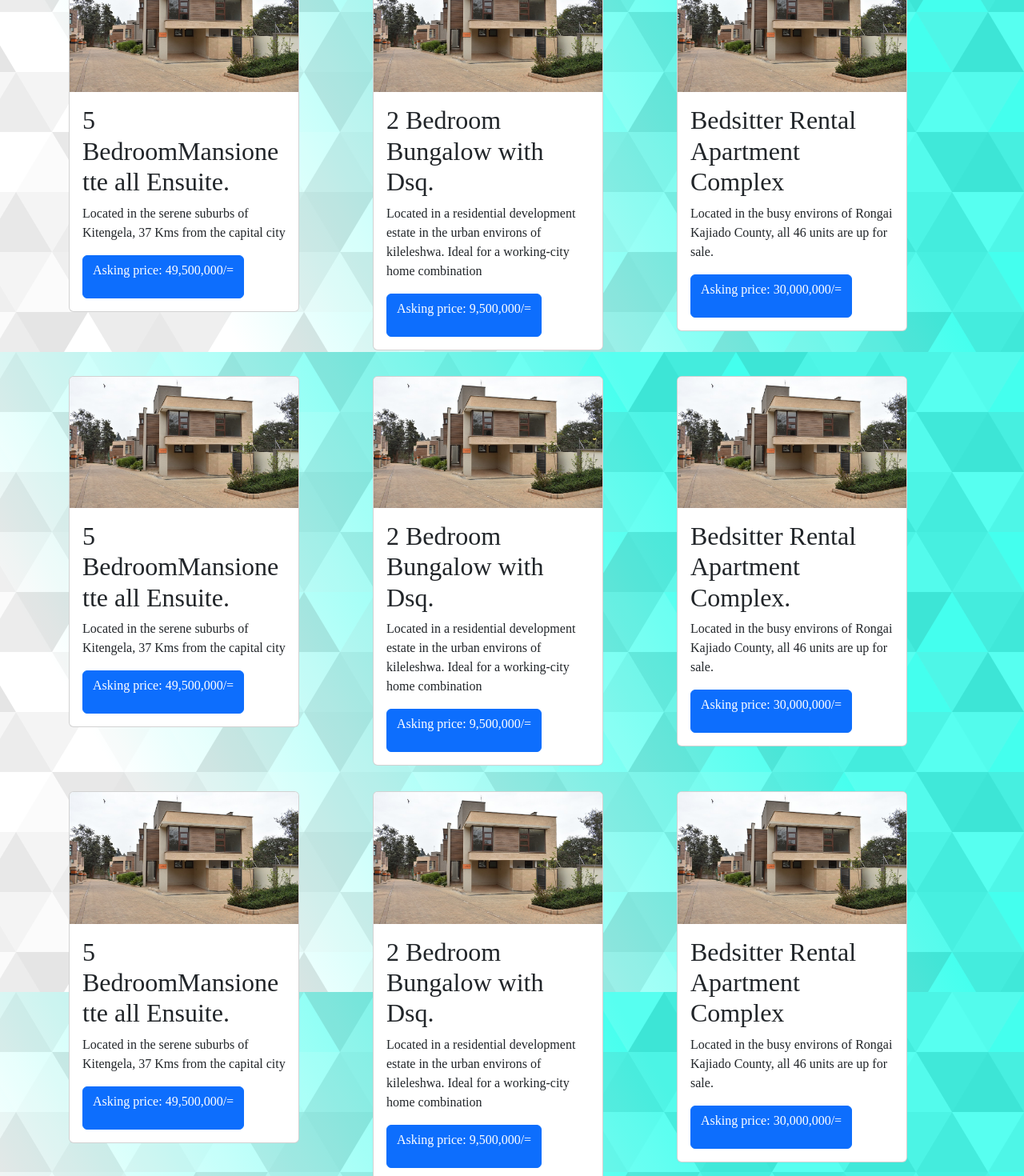
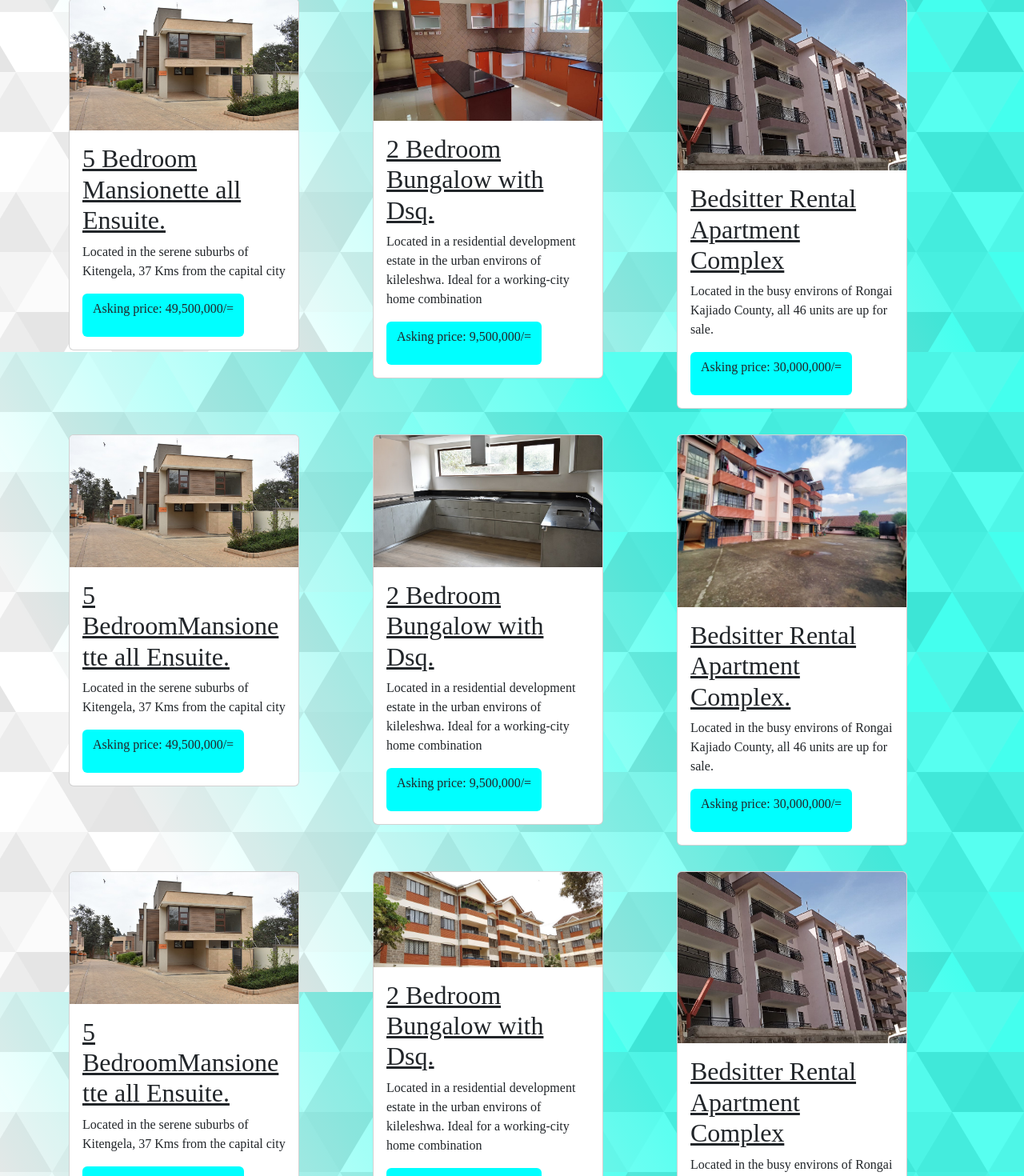
Before and after one commit to Sammienator/lawsavic, a React (Create React App) app: page / in a window 1280 px wide. Shown: the part 1160-2630 px from the top of the page at 80% size. Built offline with nearby package versions, Linux system fonts and the light colour scheme; a web font is replaced by a local one.

Commit message:
final changes

```diff
--- a/package.json
+++ b/package.json
@@ -3,6 +3,10 @@
   "version": "0.1.0",
   "private": true,
   "dependencies": {
+    "@fortawesome/fontawesome-svg-core": "^6.2.1",
+    "@fortawesome/free-brands-svg-icons": "^6.2.1",
+    "@fortawesome/free-solid-svg-icons": "^6.2.1",
+    "@fortawesome/react-fontawesome": "^0.2.0",
     "@testing-library/jest-dom": "^5.16.5",
     "@testing-library/react": "^13.4.0",
     "@testing-library/user-event": "^13.5.0",
--- a/src/App.css
+++ b/src/App.css
@@ -19,7 +19,13 @@ body{
   color: black;
 }
 
- h1, p , Button , Nav , h5 , h2 {
+ h1, p , Button , Nav , h5 , h2 ,form , #footer {
   font-family: 'Aladin', cursive;
 
 }
+Button{
+  color: aqua;
+}
+h1, h2 {
+  text-decoration: underline;
+}
--- a/src/components/About.js
+++ b/src/components/About.js
@@ -7,6 +7,7 @@ import pic12 from '../assets/pic12.jpg'
 import pic4 from '../assets/pic4.jpg'
 import Row from 'react-bootstrap/Row';
 import Col from 'react-bootstrap/Col';
+import Container from 'react-bootstrap/Container';
 
 
 
@@ -120,11 +121,12 @@ function DarkVariantExample() {
 </Row>
 
 
+<Container>
 <Row>
 
 <Col className='col'>
   <h1> Who Are We?</h1>
-<p> Lawsavic Investments Limited is a locally recognised leading independent real estate Company and the countys most fastest growing real estate company,Offering a full spectrum of property services.we fulfill a wide range of real estate needs, including: property management, agency, valuation, project management as well as General, feasibility and research-led consultancy.  </p>
+<p> Lawsavic Investments Limited is a locally recognised, leading and independent, real estate Company, It is also the countys  fastest growing real estate company. We Offer a full spectrum of property services.We also fulfill a wide range of real estate needs, including: property management, agency, valuation, project management as well as General, feasibility and research-led consultancy.  </p>
 
 
 
@@ -143,6 +145,9 @@ function DarkVariantExample() {
 
 </Row>
 
+</Container>
+
+
 
     </>
 
--- a/src/components/Contact.js
+++ b/src/components/Contact.js
@@ -9,7 +9,7 @@ function Contact () {
 
      <Container >
 
-     <h1 className='heading' style={{fontWeight: "bolder" , fontSize: "40px", marginTop: "100px", textAlign: "center"}}> Reach out to me below for a quote, questions or clarifications.</h1>
+     <h1 className='heading' style={{fontWeight: "bolder" , fontSize: "40px", marginTop: "100px", textAlign: "center"}}> Reach out to Us below for a Quote, Questions or Clarifications.</h1>
 
     <Form action="https://formspree.io/f/xnqyqlyb" method="POST" >
 
@@ -42,7 +42,7 @@ function Contact () {
 
 
 
-      <Button variant="primary" type="submit">
+      <Button variant='transparent' type="submit" style={{backgroundColor:"aqua"}}>
         Submit
       </Button>
     </Form>
--- a/src/components/Footer.js
+++ b/src/components/Footer.js
@@ -1,10 +1,28 @@
 import React from 'react'
+import { FontAwesomeIcon } from '@fortawesome/react-fontawesome'
+import { faFacebook, faGithub, faInstagram, faTwitter } from '@fortawesome/free-brands-svg-icons';
+
 
 const Footer = () => {
   return (
-    <div>
-        Lawsavic Investment Limited Copyright 2023
+
+    <>
+        <div id='footer' style={{textAlign: "center"}}>
+        Lawsavic Investment Limited  2023 &copy;Copyright
     </div>
+
+
+
+    <div style={{float:"right" , display:"flex", margin:"10px"}}>
+    <FontAwesomeIcon icon={faFacebook} />
+             <FontAwesomeIcon icon={faGithub} />
+           <FontAwesomeIcon icon={faInstagram} />
+             <FontAwesomeIcon icon={faTwitter} />
+    </div>
+
+    </>
+
+
   )
 }
 
--- a/src/components/Vacant.js
+++ b/src/components/Vacant.js
@@ -3,8 +3,12 @@ import Card from 'react-bootstrap/Card';
 import Row from 'react-bootstrap/Row';
 import Col from 'react-bootstrap/Col';
 import pic8 from '../assets/pic8.jpg'
+import pic111 from '../assets/pic111.jpg'
 import Container from 'react-bootstrap/esm/Container';
-
+import pic15 from '../assets/pic15.jpg'
+import pic13 from '../assets/pic13.jpeg'
+import pic9 from '../assets/pic9.jpg'
+import pic333 from '../assets/pic333.jpg'
 
 function BasicExample() {
   return (
@@ -17,7 +21,7 @@ function BasicExample() {
 
 
   <Row>
-    <h1> Find our open listings below </h1>
+    <h1> Find Our Open Listings Below. </h1>
     <p> Are you looking for the perfect property to rent in Nairobi and its environs? Whether it is an apartment for short term or a long term mansionette, Lawsavic Investment Limited offers a diversity of options to suit your every need.</p>
   </Row>
 
@@ -32,11 +36,11 @@ function BasicExample() {
 <Card style={{ width: '18rem' }}>
       <Card.Img variant="top" src={pic8} />
       <Card.Body>
-        <Card.Title> <h2>5 BedroomMansionette all Ensuite. </h2></Card.Title>
+        <Card.Title> <h2>5 Bedroom Mansionette all Ensuite. </h2></Card.Title>
         <Card.Text>
           Located in the serene suburbs of Kitengela, 37 Kms from the capital city
         </Card.Text>
-        <Button variant="primary"> <p> Asking price: 49,500,000/=</p></Button>
+        <Button variant='transparent'  style={{backgroundColor:"aqua"}}> <p> Asking price: 49,500,000/=</p></Button>
       </Card.Body>
     </Card>
 
@@ -50,13 +54,13 @@ function BasicExample() {
 
         <Col className='p-3' >
 <Card style={{ width: '18rem' }}>
-      <Card.Img variant="top" src={pic8} />
+      <Card.Img variant="top" src={pic111} />
       <Card.Body>
         <Card.Title> <h2> 2 Bedroom Bungalow with Dsq. </h2></Card.Title>
         <Card.Text>
          Located in a residential development estate in the urban environs of kileleshwa. Ideal for a working-city home combination
         </Card.Text>
-        <Button variant="primary"><p> Asking price: 9,500,000/=</p></Button>
+        <Button variant='transparent'  style={{backgroundColor:"aqua"}}><p> Asking price: 9,500,000/=</p></Button>
       </Card.Body>
     </Card>
 
@@ -70,13 +74,13 @@ function BasicExample() {
 
         <Col  className='p-3'>
 <Card style={{ width: '18rem' }}>
-      <Card.Img variant="top" src={pic8} />
+      <Card.Img variant="top" src={pic15} />
       <Card.Body>
         <Card.Title> <h2> Bedsitter Rental Apartment Complex </h2></Card.Title>
         <Card.Text>
          Located in the busy environs of Rongai Kajiado County, all 46 units are up for sale.
         </Card.Text>
-        <Button variant="primary"><p> Asking price: 30,000,000/=</p></Button>
+        <Button variant='transparent'  style={{backgroundColor:"aqua"}}><p> Asking price: 30,000,000/=</p></Button>
       </Card.Body>
     </Card>
 
@@ -106,7 +110,7 @@ function BasicExample() {
 <Card.Text>
   Located in the serene suburbs of Kitengela, 37 Kms from the capital city
 </Card.Text>
-<Button variant="primary"> <p> Asking price: 49,500,000/=</p></Button>
+<Button variant='transparent'  style={{backgroundColor:"aqua"}}> <p> Asking price: 49,500,000/=</p></Button>
 </Card.Body>
 </Card>
 
@@ -120,13 +124,13 @@ function BasicExample() {
 
 <Col className='p-3' >
 <Card style={{ width: '18rem' }}>
-<Card.Img variant="top" src={pic8} />
+<Card.Img variant="top" src={pic9} />
 <Card.Body>
 <Card.Title> <h2>2 Bedroom Bungalow with Dsq.  </h2></Card.Title>
 <Card.Text>
  Located in a residential development estate in the urban environs of kileleshwa. Ideal for a working-city home combination
 </Card.Text>
-<Button variant="primary"><p> Asking price: 9,500,000/=</p></Button>
+<Button variant='transparent'  style={{backgroundColor:"aqua"}}><p> Asking price: 9,500,000/=</p></Button>
 </Card.Body>
 </Card>
 
@@ -140,13 +144,13 @@ function BasicExample() {
 
 <Col  className='p-3'>
 <Card style={{ width: '18rem' }}>
-<Card.Img variant="top" src={pic8} />
+<Card.Img variant="top" src={pic13} />
 <Card.Body>
 <Card.Title> <h2>Bedsitter Rental Apartment Complex.  </h2></Card.Title>
 <Card.Text>
  Located in the busy environs of Rongai Kajiado County, all 46 units are up for sale.
 </Card.Text>
-<Button variant="primary"><p> Asking price: 30,000,000/=</p></Button>
+<Button variant='transparent'  style={{backgroundColor:"aqua"}}><p> Asking price: 30,000,000/=</p></Button>
 </Card.Body>
 </Card>
 
@@ -177,7 +181,7 @@ function BasicExample() {
         <Card.Text>
           Located in the serene suburbs of Kitengela, 37 Kms from the capital city
         </Card.Text>
-        <Button variant="primary"> <p> Asking price: 49,500,000/=</p></Button>
+        <Button variant='transparent'  style={{backgroundColor:"aqua"}}> <p> Asking price: 49,500,000/=</p></Button>
       </Card.Body>
     </Card>
 
@@ -191,13 +195,13 @@ function BasicExample() {
 
         <Col className='p-3' >
 <Card style={{ width: '18rem' }}>
-      <Card.Img variant="top" src={pic8} />
+      <Card.Img variant="top" src={pic333} />
       <Card.Body>
         <Card.Title> <h2>2 Bedroom Bungalow with Dsq.  </h2></Card.Title>
         <Card.Text>
          Located in a residential development estate in the urban environs of kileleshwa. Ideal for a working-city home combination
         </Card.Text>
-        <Button variant="primary"><p> Asking price: 9,500,000/=</p></Button>
+        <Button variant='transparent'  style={{backgroundColor:"aqua"}}><p> Asking price: 9,500,000/=</p></Button>
       </Card.Body>
     </Card>
 
@@ -211,13 +215,13 @@ function BasicExample() {
 
         <Col  className='p-3'>
 <Card style={{ width: '18rem'  }}>
-      <Card.Img variant="top" src={pic8} />
+      <Card.Img variant="top" src={pic15} />
       <Card.Body>
         <Card.Title> <h2> Bedsitter Rental Apartment Complex  </h2></Card.Title>
         <Card.Text>
          Located in the busy environs of Rongai Kajiado County, all 46 units are up for sale.
         </Card.Text>
-        <Button variant="primary"><p> Asking price: 30,000,000/=</p></Button>
+        <Button variant='transparent'  style={{backgroundColor:"aqua"}}><p> Asking price: 30,000,000/=</p></Button>
       </Card.Body>
     </Card>
 
```
Also changed, not shown: 1 other file (tests, documents, lock files or other folders).
